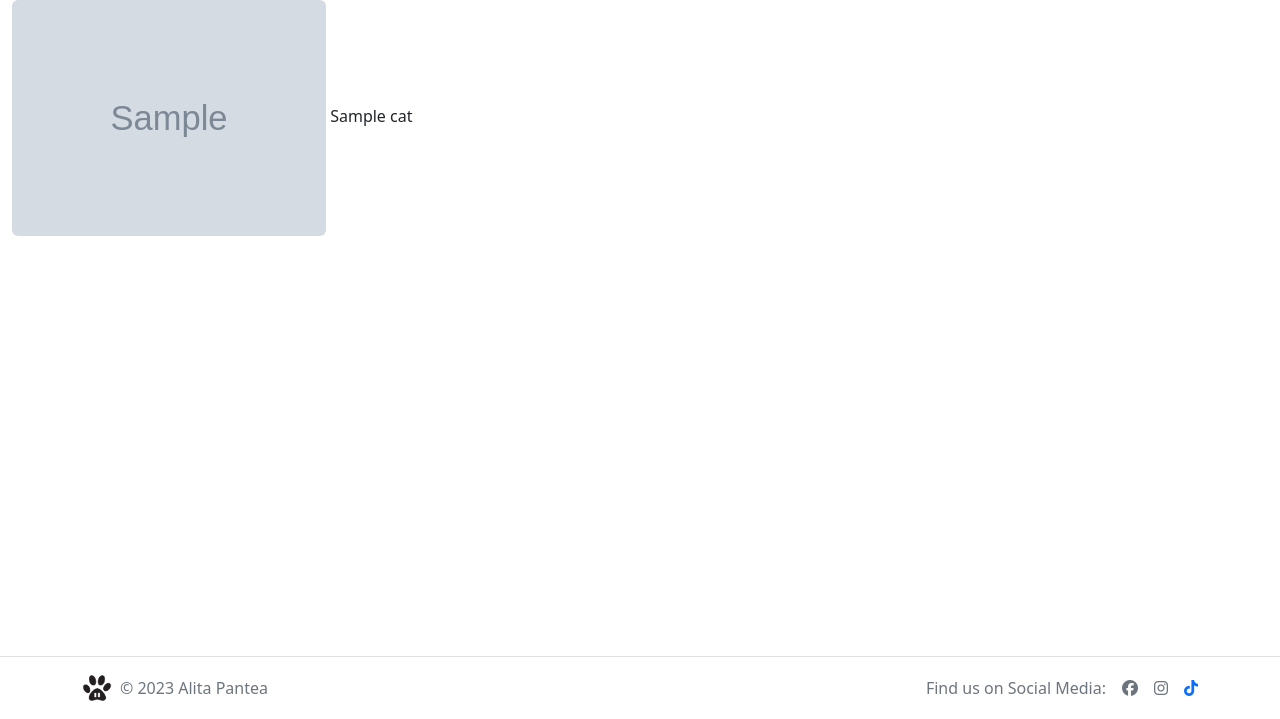
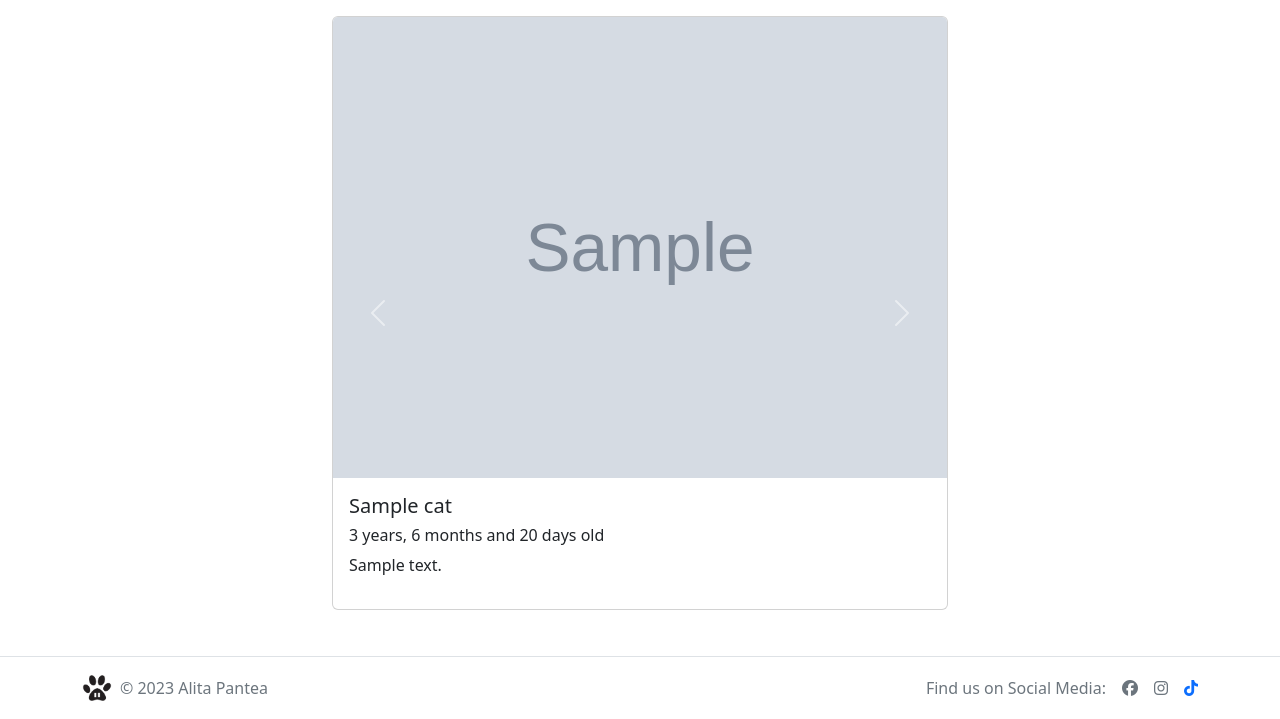
Before and after one commit to hashtag-squirrel/pawse, a Django app: page /cats/ in a window 1280 px wide. Shown: the part 81-800 px from the top of the page. Run offline with Django 3.2, Linux system fonts and the light colour scheme; tables that the repository leaves empty hold one stand-in row (values such as "Sample post"); grey boxes marked "Sample" are stand-in pictures; some libraries are stand-ins or nearby versions.

Commit message:
Add carousel with cards containing cat information

```diff
--- a/cats/models.py
+++ b/cats/models.py
@@ -1,4 +1,5 @@
 from django.db import models
+import datetime
 
 
 class Cat(models.Model):
@@ -13,3 +14,20 @@ class Cat(models.Model):
 
     def __str__(self):
         return self.name
+
+    def get_age(self):
+        """Calculates the age from date of birth"""
+        age = datetime.date.today()-self.date_of_birth
+
+        number_of_days = int((age).days)
+
+        # Calculating years
+        years = number_of_days // 365
+
+        # Calculating months
+        months = (number_of_days - years * 365) // 30
+
+        # Calculating days
+        days = (number_of_days - years * 365 - months*30)
+
+        return f'{years} years, {months} months and {days} days old'
--- a/templates/cats.html
+++ b/templates/cats.html
@@ -3,7 +3,7 @@
 {% load static %}
 
 {% block content %}
-<div class="container-fluid">
+<!-- <div class="container-fluid">
     <div class="row d-flex justify-content-evenly">
         {% for cat in object_list %}
         <div class="container">
@@ -14,6 +14,52 @@
 
         {% endfor %}
     </div>
+</div> -->
+<div class="container-fluid w-50 mt-3 mb-3">
+    <div class="row">
+        <div class="col mx-auto">
+            <div id="catCarousel" class="carousel slide" data-bs-ride="false">
+                <div class="carousel-indicators">
+                    {% for i in object_list %}
+                        {% if forloop.first %}
+                            <button type="button" data-bs-target="#catCarousel" data-bs-slide-to="{{ forloop.counter|add:'-1' }}" class="active" aria-current="true" aria-label="{{ forloop.counter }}"></button>
+                        {% else %}
+                            <button type="button" data-bs-target="#catCarousel" data-bs-slide-to="{{ forloop.counter|add:'-1' }}" aria-label="{{ forloop.counter }}"></button>
+                        {% endif %}
+                    {% endfor %}
+                </div>
+                <div class="carousel-inner">
+                    {% for cat in object_list %}
+                        {% if forloop.first %}
+                            <div class="carousel-item active">
+                        {% else %}
+                            <div class="carousel-item">
+                        {% endif %}
+                            <div class="card">
+                                <img src="{{ cat.image.url }}" class="card-img-top" alt="{{ cat.name}}">
+                                <div class="card-body">
+                                    <h5>{{ cat.name }}</h5>
+                                    <h6>{{ cat.get_age }}</h6>
+                                    <p class="card-text mb-3">{{ cat.description }}</p>
+                                </div>
+                            </div>
+
+                        </div>
+                    {% endfor %}
+
+                </div>
+                <button class="carousel-control-prev " type="button" data-bs-target="#catCarousel" data-bs-slide="prev">
+                  <span class="carousel-control-prev-icon" aria-hidden="true"></span>
+                  <span class="visually-hidden">Previous</span>
+                </button>
+                <button class="carousel-control-next" type="button" data-bs-target="#catCarousel" data-bs-slide="next">
+                  <span class="carousel-control-next-icon" aria-hidden="true"></span>
+                  <span class="visually-hidden">Next</span>
+                </button>
+              </div>
+
+        </div>
+    </div>
 </div>
 
 
```
Also changed, not shown: README.md.
